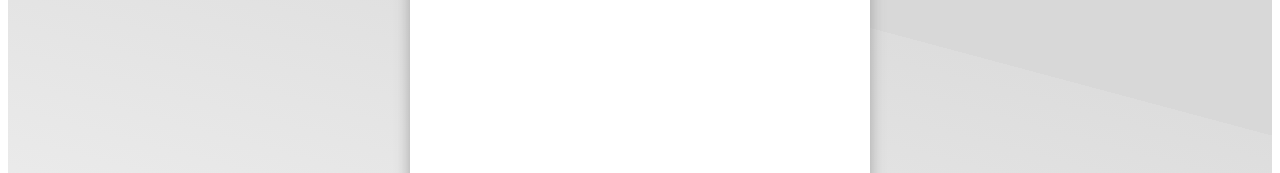
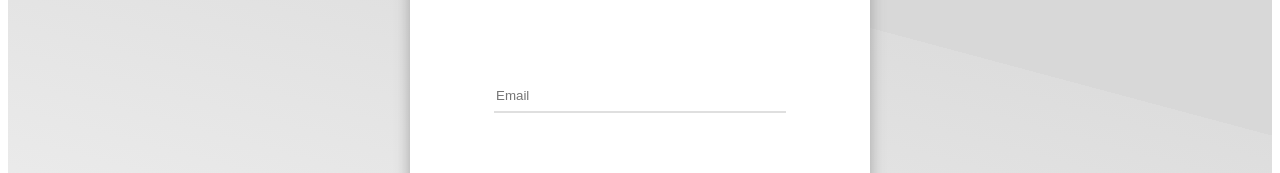
Before and after one commit to Trymunx/Plannit, a Vue app: page / in a window 1280 px wide. Shown: the part 214-387 px from the top of the page. Built offline with nearby package versions, Linux system fonts and the light colour scheme.

Commit message:
Add email input

```diff
--- a/src/components/LoginWindow.vue
+++ b/src/components/LoginWindow.vue
@@ -5,6 +5,9 @@
         <img class="logo" src="../assets/Plannit.png">
         <span class="app-title">Plannit</span>
       </div>
+      <form class="login-form">
+        <input type="email" placeholder="Email" class="login-input">
+      </form>
     </div>
   </div>
 </template>
@@ -38,11 +41,15 @@ export default {};
   box-shadow: 0px 3px 15px #a3a3a3;
 
   padding: 30px;
+  display: flex;
+  flex-direction: column;
+  justify-content: center;
 }
 
 .login-header {
   display: flex;
   justify-content: center;
+  margin-bottom: 50px;
 }
 
 .app-title {
@@ -59,4 +66,25 @@ export default {};
 .logo {
   height: 60px;
 }
+
+.login-form {
+  display: flex;
+  justify-content: center;
+  padding: 10px;
+  margin: 10px;
+  margin-bottom: auto;
+}
+
+.login-input {
+  border: none;
+  border-bottom: solid 2px #dfdfdf;
+  width: 80%;
+  height: 30px;
+  transition: border linear 200ms;
+}
+
+.login-input:focus {
+  outline: none;
+  border-bottom: solid 2px #317bdb;
+}
 </style>
```
